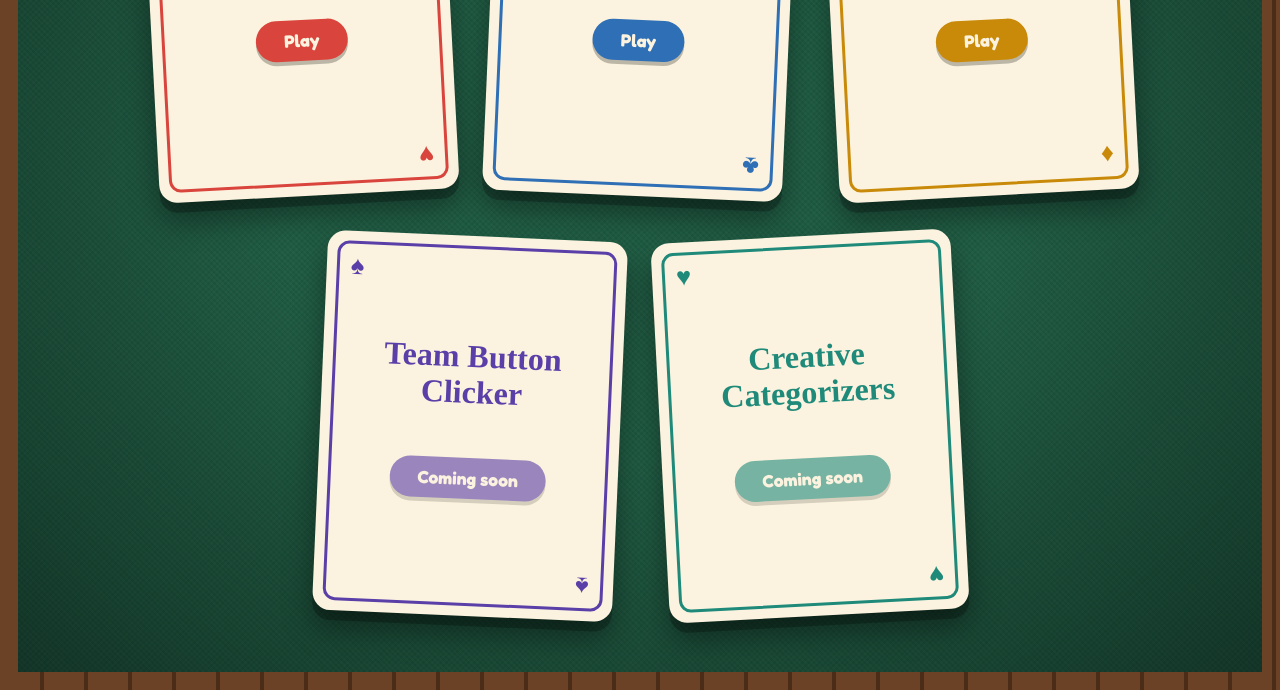
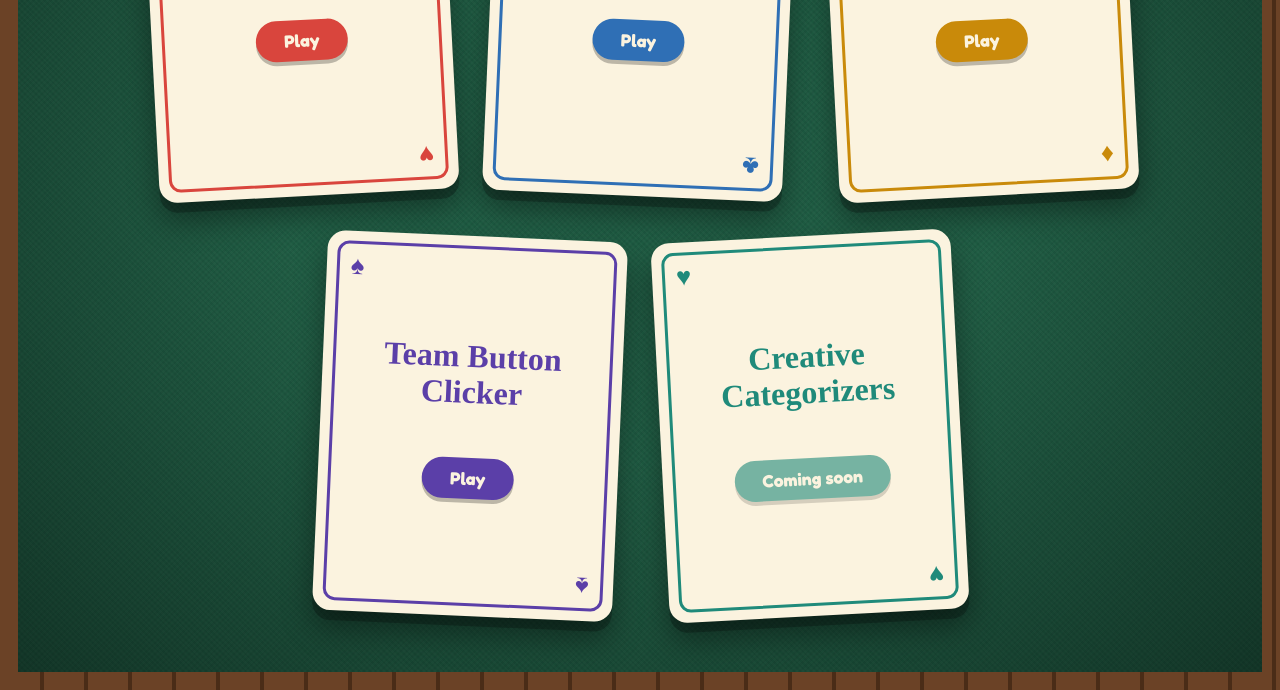
Before and after one commit to easton873/party-games, a plain HTML site: page index.html in a window 1280 px wide. Shown: the part 373-1063 px from the top of the page. Drawn offline with Linux system fonts and the light colour scheme; a web font is replaced by a local one.

Commit message:
Link Team Button Clicker card to live site
Co-Authored-By: Claude Sonnet 5.5 <noreply@anthropic.com>
Claude-Session: https://claude.ai/code/session_01MGCGybwGGR3MkKPtJExhso

```diff
--- a/index.html
+++ b/index.html
@@ -169,12 +169,12 @@
       <span class="play">Play</span>
       <span class="corner br">♦</span>
     </a>
-    <div class="game clicker soon">
+    <a class="game clicker" href="https://team-button-clicker.onrender.com/">
       <span class="corner tl">♠</span>
       <h2>Team Button Clicker</h2>
-      <span class="play">Coming soon</span>
+      <span class="play">Play</span>
       <span class="corner br">♠</span>
-    </div>
+    </a>
     <div class="game categorizers soon">
       <span class="corner tl">♥</span>
       <h2>Creative Categorizers</h2>
```
